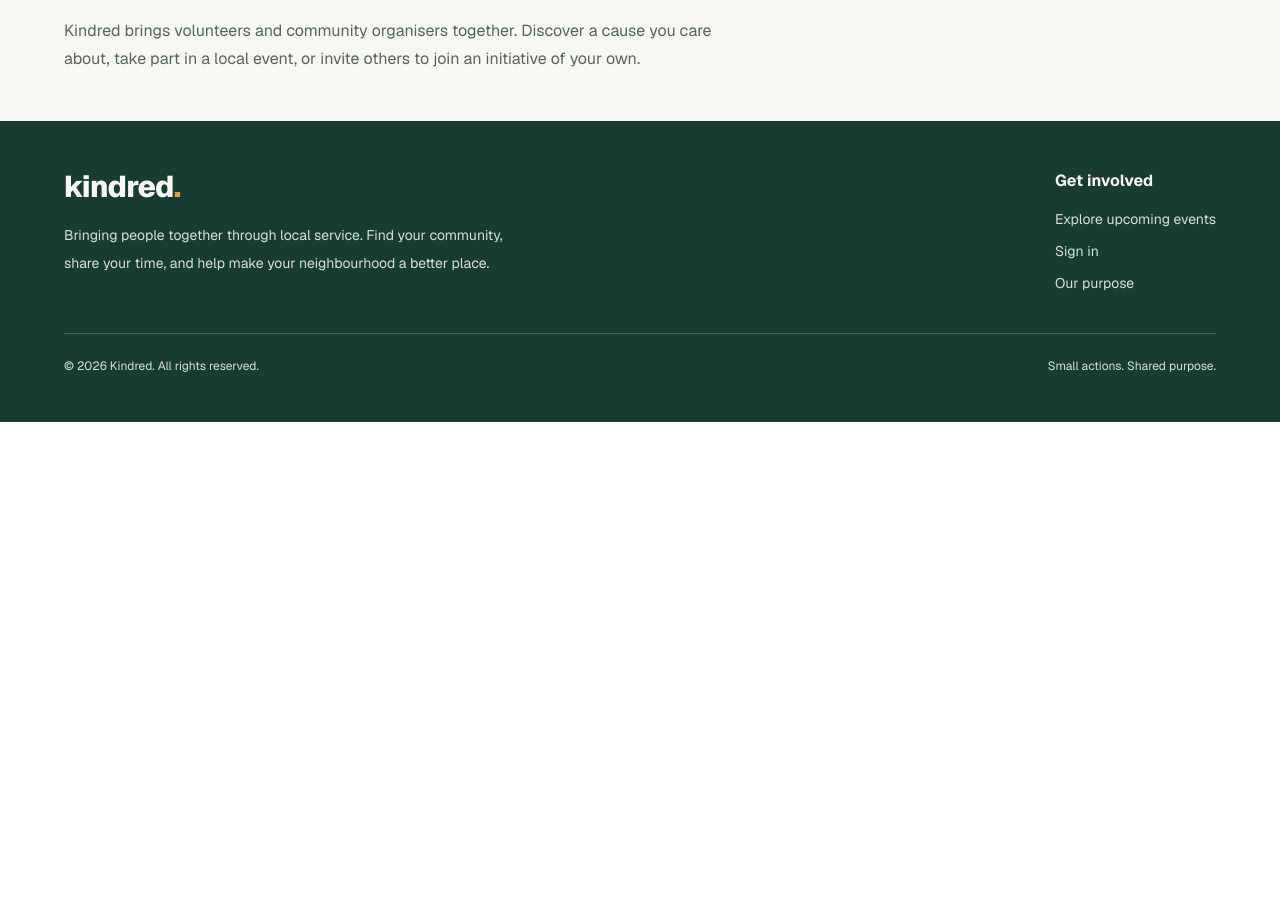
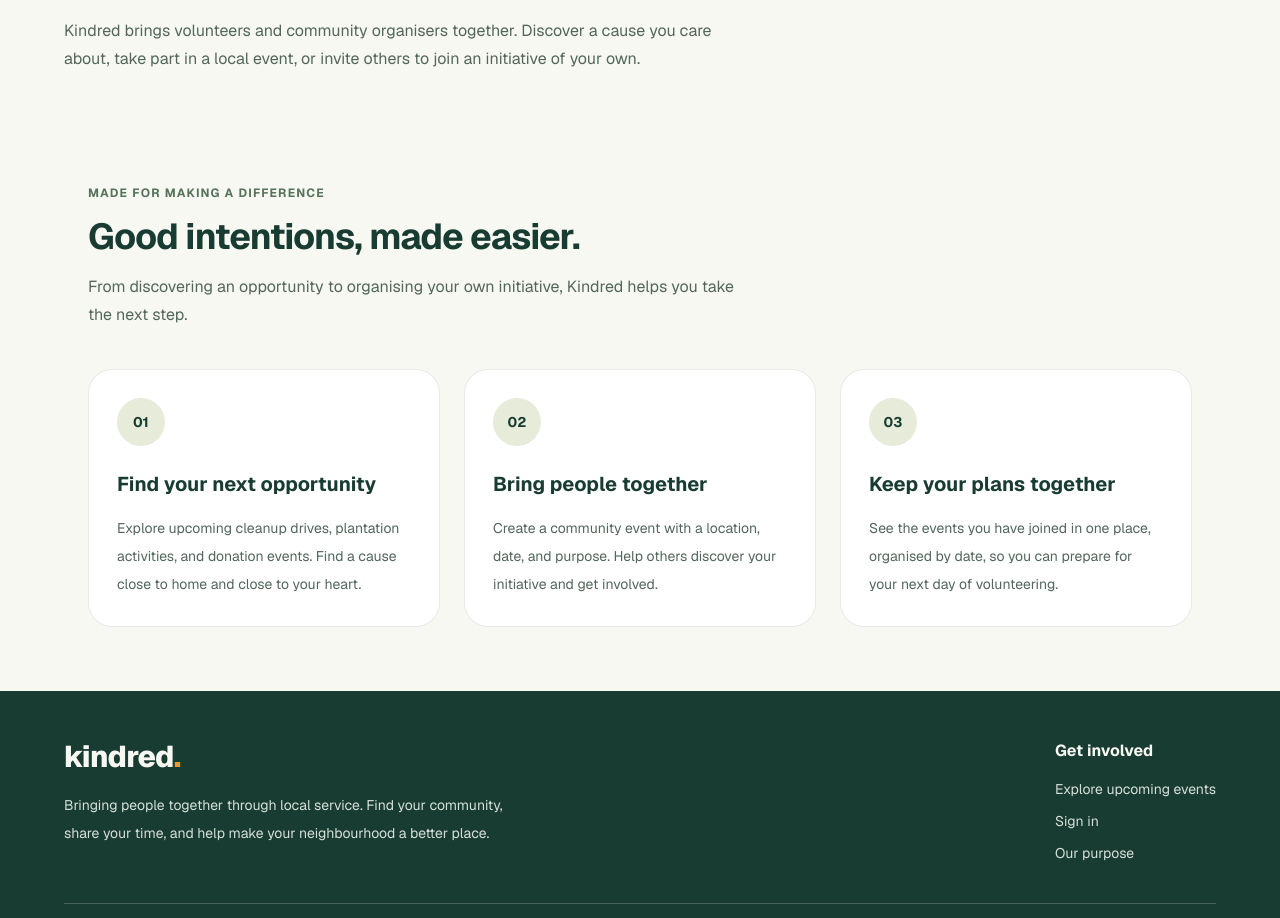
Before and after one commit to Abir-wq/kindred-client, a Next.js app: page / in a window 1280 px wide. Shown: the part 845-1763 px from the top of the page. Before the commit the page ends 1267 px from the top, so only its background shows below. Built offline with nearby package versions, Linux system fonts and the light colour scheme.

Commit message:
Add homepage features section for discovering and organising events

```diff
--- /dev/null
+++ b/src/app/components/Features.js
@@ -0,0 +1,66 @@
+const features = [
+  {
+    number: "01",
+    title: "Find your next opportunity",
+    description:
+      "Explore upcoming cleanup drives, plantation activities, and donation events. Find a cause close to home and close to your heart.",
+  },
+  {
+    number: "02",
+    title: "Bring people together",
+    description:
+      "Create a community event with a location, date, and purpose. Help others discover your initiative and get involved.",
+  },
+  {
+    number: "03",
+    title: "Keep your plans together",
+    description:
+      "See the events you have joined in one place, organised by date, so you can prepare for your next day of volunteering.",
+  },
+];
+
+export default function Features() {
+  return (
+    <section
+      aria-labelledby="features-heading"
+      className="mx-auto max-w-6xl px-6 py-16"
+    >
+      <p className="text-xs font-bold uppercase tracking-widest text-[#56735c]">
+        Made for making a difference
+      </p>
+
+      <h2
+        id="features-heading"
+        className="mt-4 text-3xl font-bold tracking-tight sm:text-4xl"
+      >
+        Good intentions, made easier.
+      </h2>
+
+      <p className="mt-4 max-w-2xl leading-7 text-[#53665c]">
+        From discovering an opportunity to organising your own initiative,
+        Kindred helps you take the next step.
+      </p>
+
+      <div className="mt-10 grid gap-6 md:grid-cols-3">
+        {features.map((feature) => (
+          <article
+            key={feature.number}
+            className="rounded-3xl border border-[#183c32]/10 bg-white p-7"
+          >
+            <span className="inline-flex h-12 w-12 items-center justify-center rounded-full bg-[#e6ecd9] text-sm font-bold text-[#183c32]">
+              {feature.number}
+            </span>
+
+            <h3 className="mt-6 text-xl font-bold">
+              {feature.title}
+            </h3>
+
+            <p className="mt-4 text-sm leading-7 text-[#53665c]">
+              {feature.description}
+            </p>
+          </article>
+        ))}
+      </div>
+    </section>
+  );
+}
--- a/src/app/page.js
+++ b/src/app/page.js
@@ -1,8 +1,9 @@
 import Link from "next/link";
+import Features from "./components/Features";
 
 export default function Home() {
   return (
-   <main className="bg-[#f7f8f2] text-[#183c32]">
+    <main className="bg-[#f7f8f2] text-[#183c32]">
       <section className="mx-auto grid max-w-6xl items-center gap-12 px-6 py-16 md:py-24 lg:grid-cols-2">
         <div>
           <p className="mb-5 text-xs font-bold uppercase tracking-[0.2em] text-[#56735c]">
@@ -95,6 +96,7 @@ export default function Home() {
           <h2 className="text-3xl font-bold tracking-tight">
             Together, local action goes further.
           </h2>
+
           <p className="mt-4 max-w-2xl leading-7 text-[#53665c]">
             Kindred brings volunteers and community organisers together.
             Discover a cause you care about, take part in a local event,
@@ -102,6 +104,8 @@ export default function Home() {
           </p>
         </div>
       </section>
+
+      <Features />
     </main>
   );
 }
```
